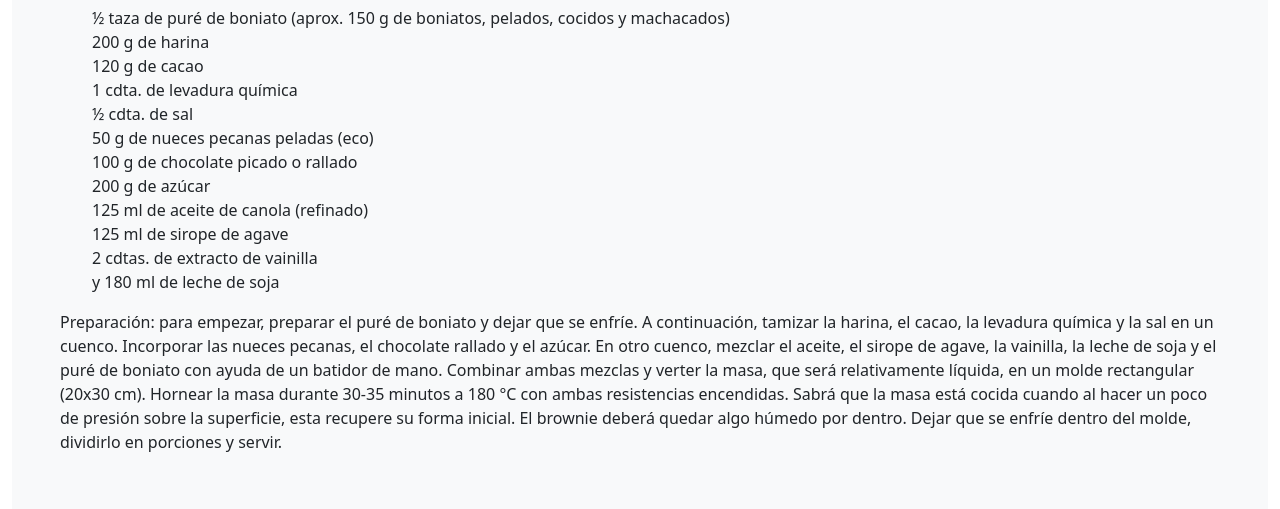
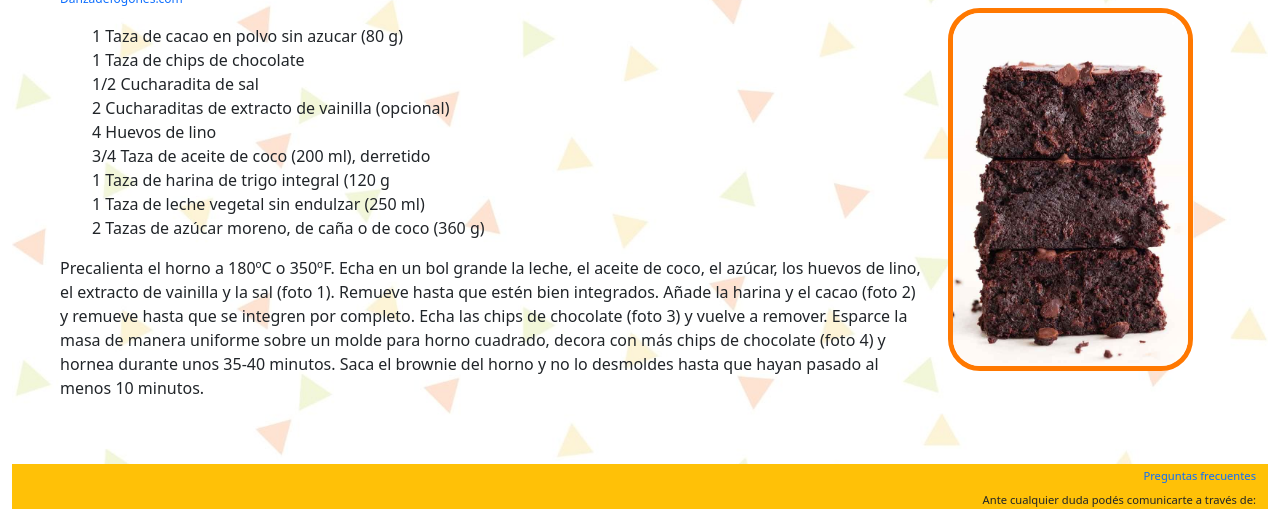
Before and after one commit to Ayelen-Ueki/Proyecto-Final---DW, a website: page paginas/Receta.html in a window 1280 px wide. Shown: the part 224-733 px from the top of the page. Drawn offline with nearby package versions, Linux system fonts and the light colour scheme.

Commit message:
Fondos y detalles

```diff
--- /dev/null
+++ b/api.js
@@ -0,0 +1,6 @@
+const URL_FOTOS = "https://api.pexels.com/v1/"
+
+$.get(URL_FOTOS, (fotos) =>{
+
+
+})
--- a/paginas/Receta.html
+++ b/paginas/Receta.html
@@ -1,5 +1,6 @@
 <!DOCTYPE html>
 <html lang="en">
+
 <head>
     <meta charset="UTF-8">
     <meta http-equiv="X-UA-Compatible" content="IE=edge">
@@ -8,7 +9,8 @@
     <link href="https://cdn.jsdelivr.net/npm/bootstrap@5.1.3/dist/css/bootstrap.min.css" rel="stylesheet"
         integrity="sha384-1BmE4kWBq78iYhFldvKuhfTAU6auU8tT94WrHftjDbrCEXSU1oBoqyl2QvZ6jIW3" crossorigin="anonymous">
     <link rel="stylesheet" href="../css/feelin.css">
-        <meta name="keywors" content="feelin pastelería, recetas dulces, receta brownie vegano, recetas dulces y saludables, recetas veganas">
+    <meta name="keywors"
+        content="feelin pastelería, recetas dulces, receta brownie vegano, recetas dulces y saludables, recetas veganas">
     <link rel="shortcut icon" href="../imagenes/LogoFavicon.png">
 </head>
 
@@ -75,28 +77,40 @@
             </nav>
         </header>
         <section>
-                <main class="bg-light p-5 content">
+            <main class="bg-light p-5 content background">
                 <article>
                     <h1>Recetas fáciles y sanas</h1>
                     <h2>Brownie vegano</h2>
+                    <a class="linkRecetas" target="_blank" href="https://danzadefogones.com/brownie-vegano/">Danzadefogones.com</a>
+                    <div class="row conteiner-fluid">
+                        <div class="col">
                             <p>
                             <ul>
-                             <li>½ taza de puré de boniato (aprox. 150 g de boniatos, pelados, cocidos y machacados)</li>
-                             <li>200 g de harina</li>
-                             <li>120 g de cacao</li>
-                             <li>1 cdta. de levadura química</li>
-                             <li>½ cdta. de sal</li>
-                             <li>50 g de nueces pecanas peladas (eco)</li>
-                             <li>100 g de chocolate picado o rallado</li>
-                             <li>200 g de azúcar</li>
-                             <li>125 ml de aceite de canola (refinado)</li>
-                             <li>125 ml de sirope de agave</li>
-                             <li>2 cdtas. de extracto de vainilla</li>
-                             <li>y 180 ml de leche de soja</li>
+                                <li>1 Taza de cacao en polvo sin azucar (80 g)</li>
+                                <li>1 Taza de chips de chocolate</li>
+                                <li>1/2 Cucharadita de sal</li>
+                                <li>2 Cucharaditas de extracto de vainilla (opcional)</li>
+                                <li>4 Huevos de lino</li>
+                                <li>3/4 Taza de aceite de coco (200 ml), derretido</li>
+                                <li>1 Taza de harina de trigo integral (120 g</li>
+                                <li>1 Taza de leche vegetal sin endulzar (250 ml)</li>
+                                <li>2 Tazas de azúcar moreno, de caña o de coco (360 g)</li>
                             </ul>
 
-                         Preparación: para empezar, preparar el puré de boniato y dejar que se enfríe. A continuación, tamizar la harina, el cacao, la levadura química y la sal en un cuenco. Incorporar las nueces pecanas, el chocolate rallado y el azúcar. En otro cuenco, mezclar el aceite, el sirope de agave, la vainilla, la leche de soja y el puré de boniato con ayuda de un batidor de mano. Combinar ambas mezclas y verter la masa, que será relativamente líquida, en un molde rectangular (20x30 cm). Hornear la masa durante 30-35 minutos a 180 °C con ambas resistencias encendidas. Sabrá que la masa está cocida cuando al hacer un poco de presión sobre la superficie, esta recupere su forma inicial. El brownie deberá quedar algo húmedo por dentro. Dejar que se enfríe dentro del molde, dividirlo en porciones y servir.
+                            Precalienta el horno a 180ºC o 350ºF.
+                            Echa en un bol grande la leche, el aceite de coco, el azúcar, los huevos de lino, el
+                            extracto de vainilla y la sal (foto 1). Remueve hasta que estén bien integrados.
+                            Añade la harina y el cacao (foto 2) y remueve hasta que se integren por completo.
+                            Echa las chips de chocolate (foto 3) y vuelve a remover.
+                            Esparce la masa de manera uniforme sobre un molde para horno cuadrado, decora con más chips
+                            de chocolate (foto 4) y hornea durante unos 35-40 minutos.
+                            Saca el brownie del horno y no lo desmoldes hasta que hayan pasado al menos 10 minutos.
                             </p>
+                        </div>
+                        <div class="col col-md-3">
+                            <img src="../imagenes/Brownie Vegano.jpg" alt="Brownie Vegano" width="90%" class="brownieVegano">
+                        </div>
+                    </div>
                 </article>
             </main>
         </section>
@@ -129,4 +143,5 @@
         integrity="sha384-ka7Sk0Gln4gmtz2MlQnikT1wXgYsOg+OMhuP+IlRH9sENBO0LRn5q+8nbTov4+1p"
         crossorigin="anonymous"></script>
 </body>
+
 </html>
--- a/scss/componentes/body.scss
+++ b/scss/componentes/body.scss
@@ -69,10 +69,21 @@
 }
 
 body{
-    .contacto{
-        background-image: url("../../imagenes/banner\ tartas.jpeg");
+    .background{
+        background-image: url("../../imagenes/Background.jpg");
         background-size: 100%;
     }
+}
+
+.linkRecetas{
+    font-size: 0.75rem;
+}
+
+.brownieVegano{
+    border: solid;
+    border-color: $color-naranjafeelin;
+    border-width: thick;
+    border-radius: 2rem;
 }
 
 .fotoProductos{
```
Also changed, not shown: index.html (+1 -1 lines), paginas/AlfajoresYCookies.html (+6 -6 lines), paginas/Boxes.html (+1 -8 lines), paginas/Contacto.html (+2 -9 lines), paginas/Inicio.html (+1 -1 lines), paginas/Nosotros.html (+3 -3 lines), paginas/PreguntasFrecuentes.html (+3 -3 lines), paginas/Tortas.html (+2 -9 lines), css/feelin.css, imagenes/Background.jpg (added), imagenes/Brownie Vegano.jpg (added). Lines whose indentation alone changed are shown as unchanged.
